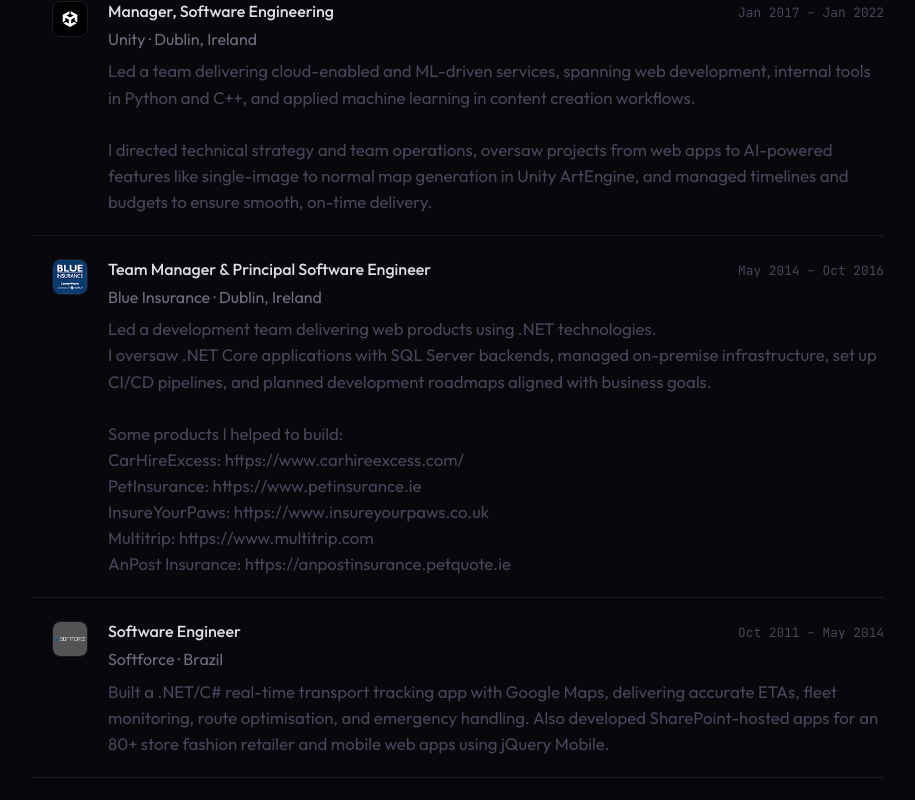
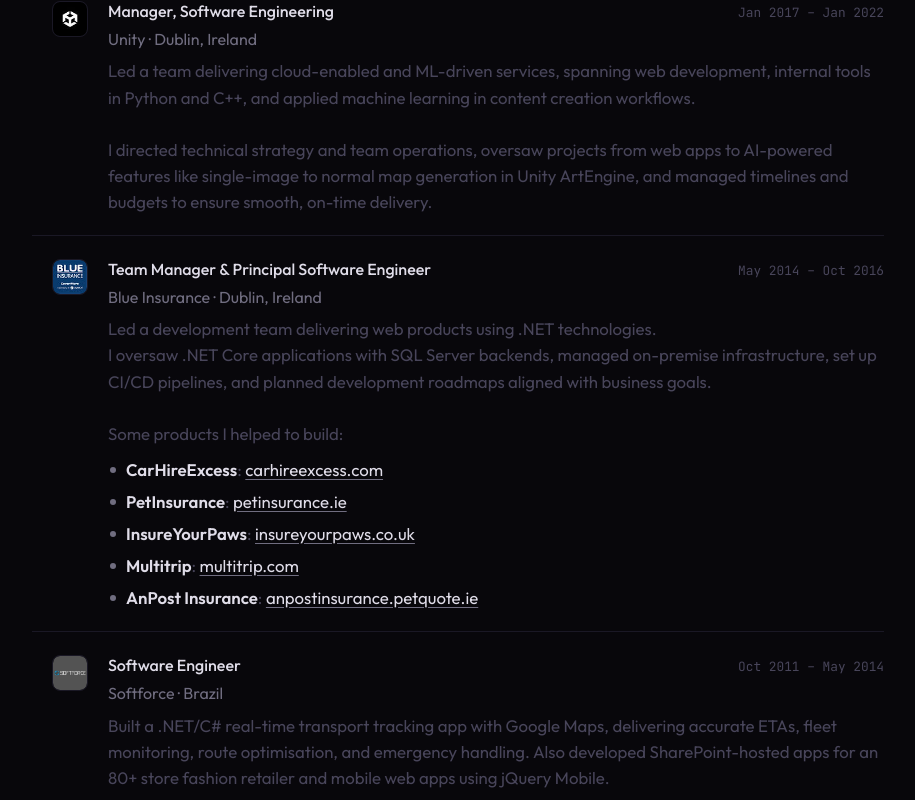
Before and after one commit to shiphrahx/cassia-almeida.com, a Next.js app: page /about in a window 1280 px wide. Shown: the part 1078-1878 px from the top of the page, without its empty margins (182-1097 px from the left). Built offline with nearby package versions, Linux system fonts and the light colour scheme.

Commit message:
Style about-page links distinctly and turn product list into bulleted list

```diff
--- a/app/about/page.tsx
+++ b/app/about/page.tsx
@@ -66,7 +66,7 @@ export default function About() {
               </div>
               <div className="timeline-company">DPS Games · England, UK</div>
               <div className="timeline-desc">
-                Leader of the Tech Organisation for <a href="https://wargaming.com/en/news/wargaming-new-title-steel-hunters/" target="_blank" rel="noopener noreferrer">Steel Hunters</a> 🚀🚀
+                Leader of the Tech Organisation for <a href="https://wargaming.com/en/news/wargaming-new-title-steel-hunters/" target="_blank" rel="noopener noreferrer">Steel Hunters</a>
                 <br /><br />
                 Led a cross-functional team of 30+ to deliver a global multiplayer game.
                 I oversaw Backend, DevOps, Engine, and Tools, driving architecture, scalability,
@@ -116,12 +116,12 @@ export default function About() {
                 I oversaw .NET Core applications with SQL Server backends, managed on-premise infrastructure,
                 set up CI/CD pipelines, and planned development roadmaps aligned with business goals.<br /><br />
                 Some products I helped to build:
-                <ul>
-                  <li>CarHireExcess: <a href="https://www.carhireexcess.com/" target="_blank" rel="noopener noreferrer">https://www.carhireexcess.com/</a></li>
-                  <li>PetInsurance: <a href="https://www.petinsurance.ie" target="_blank" rel="noopener noreferrer">https://www.petinsurance.ie</a></li>
-                  <li>InsureYourPaws: <a href="https://www.insureyourpaws.co.uk" target="_blank" rel="noopener noreferrer">https://www.insureyourpaws.co.uk</a></li>
-                  <li>Multitrip: <a href="https://www.multitrip.com" target="_blank" rel="noopener noreferrer">https://www.multitrip.com</a></li>
-                  <li>AnPost Insurance: <a href="https://anpostinsurance.petquote.ie" target="_blank" rel="noopener noreferrer">https://anpostinsurance.petquote.ie</a></li>
+                <ul className="timeline-products">
+                  <li><strong>CarHireExcess</strong>: <a href="https://www.carhireexcess.com/" target="_blank" rel="noopener noreferrer">carhireexcess.com</a></li>
+                  <li><strong>PetInsurance</strong>: <a href="https://www.petinsurance.ie" target="_blank" rel="noopener noreferrer">petinsurance.ie</a></li>
+                  <li><strong>InsureYourPaws</strong>: <a href="https://www.insureyourpaws.co.uk" target="_blank" rel="noopener noreferrer">insureyourpaws.co.uk</a></li>
+                  <li><strong>Multitrip</strong>: <a href="https://www.multitrip.com" target="_blank" rel="noopener noreferrer">multitrip.com</a></li>
+                  <li><strong>AnPost Insurance</strong>: <a href="https://anpostinsurance.petquote.ie" target="_blank" rel="noopener noreferrer">anpostinsurance.petquote.ie</a></li>
                 </ul>
 
               </div>
--- a/app/globals.css
+++ b/app/globals.css
@@ -340,6 +340,44 @@ nav {
   line-height: 1.55;
 }
 
+.timeline-desc a {
+  color: var(--text);
+  text-decoration: underline;
+  text-decoration-color: var(--text-secondary);
+  text-underline-offset: 3px;
+  transition: text-decoration-color 0.15s, color 0.15s;
+}
+.timeline-desc a:hover {
+  color: #fff;
+  text-decoration-color: var(--text);
+}
+
+.timeline-products {
+  list-style: none;
+  margin: 10px 0 0;
+  display: flex;
+  flex-direction: column;
+  gap: 6px;
+}
+.timeline-products li {
+  position: relative;
+  padding-left: 18px;
+}
+.timeline-products li::before {
+  content: '';
+  position: absolute;
+  left: 2px;
+  top: 0.62em;
+  width: 6px;
+  height: 6px;
+  border-radius: 50%;
+  background: var(--text-secondary);
+}
+.timeline-products li strong {
+  color: var(--text);
+  font-weight: 600;
+}
+
 /* â”€â”€ Education â”€â”€ */
 .edu-list { display: flex; flex-direction: column; gap: 2px; }
 
```
Also changed, not shown: .claude/settings.local.json.
